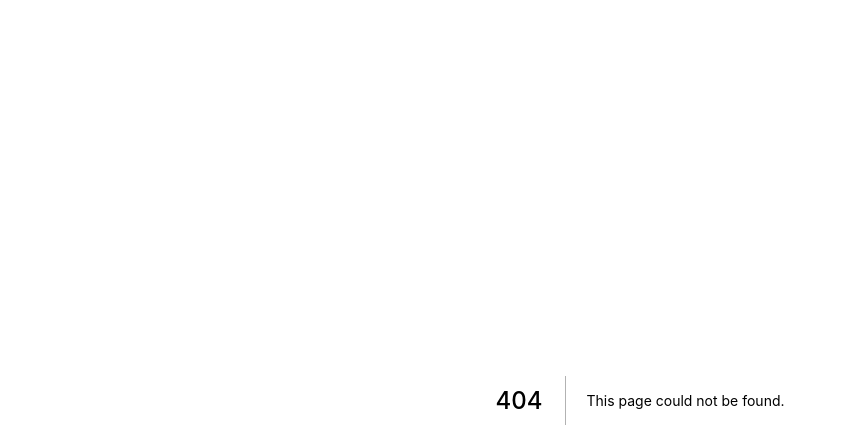
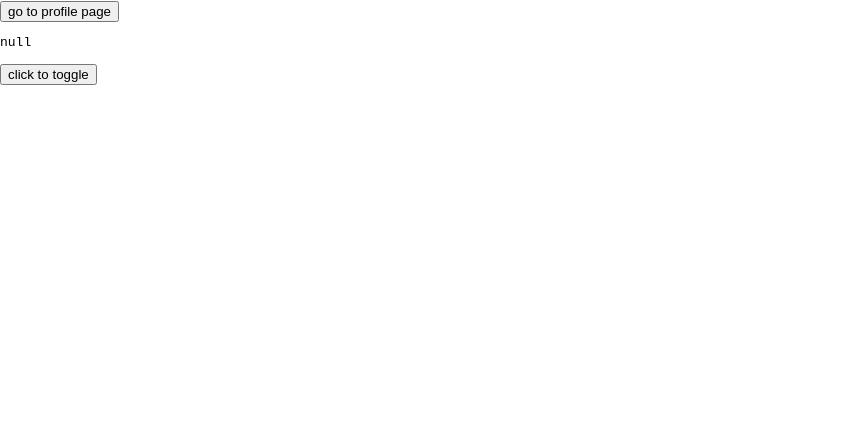
Before and after one commit to greenpea88/BE_react_overview, a Next.js app in the folder my_next_app/: page /profile/update in a window 1280 px wide. Before the commit this address had no page. Shown: the top 448 px of the page, without its empty margins (0-847 px from the left). Built offline with nearby package versions, Linux system fonts and the light colour scheme.

Commit message:
:sparkles: NEW: use context to manage global state

```diff
--- a/my_next_app/pages/_app.js
+++ b/my_next_app/pages/_app.js
@@ -1,14 +1,30 @@
+import { useState } from 'react';
 import { QueryClient, QueryClientProvider } from 'react-query'
 import {ReactQueryDevtools} from "react-query/devtools"
 import '../styles/globals.css'
+import { AuthContext } from './shared/contexts/auth';
 
 const queryClient = new QueryClient();
 
 function MyApp({ Component, pageProps }) {
-  return (<QueryClientProvider client={queryClient}>
-    <Component {...pageProps} />
-    <ReactQueryDevtools initialIsOpen={false}/>
-  </QueryClientProvider>);
+  // context로 사용할 것들의 기본값은 최상위에서 Local로 관리하면 된다.
+  const [profile, setProfile] = useState(null)
+  const [isLoggedIn, setIsLoggedIn] = useState(false)
+
+  return (
+    <AuthContext.Provider
+    value = {{
+      profile,
+      isLoggedIn,
+      setIsLoggedIn,
+      setProfile
+    }}>
+    <QueryClientProvider client={queryClient}>
+      <Component {...pageProps} />
+      <ReactQueryDevtools initialIsOpen={false}/>
+    </QueryClientProvider>
+  </AuthContext.Provider>
+  );
 }
 
 export default MyApp;
--- /dev/null
+++ b/my_next_app/pages/profile/update.jsx
@@ -0,0 +1,28 @@
+import Link from "next/link"
+import { useAuth } from "../shared/contexts/auth"
+
+const UpdateProfilePage = () => {
+    const {profile, setProfile, setIsLoggedIn} = useAuth()
+
+    const toggleProfile = () => {
+        if (profile) {
+            setProfile(null)
+            setIsLoggedIn(false)
+        } else {
+            setProfile("Jhon")
+            setIsLoggedIn(true)
+        }
+    }
+
+    return (
+        <div>
+            <Link href={"/profile"}>
+                <button>go to profile page</button>
+            </Link>
+            <pre>{JSON.stringify(profile, null, 2)}</pre>
+            <button onClick={toggleProfile}>click to toggle</button>
+        </div>
+    )
+}
+
+export default UpdateProfilePage
--- /dev/null
+++ b/my_next_app/pages/shared/contexts/auth.js
@@ -0,0 +1,11 @@
+import { createContext, useContext } from "react";
+
+export const AuthContext = createContext({
+    // 기본값을 넣어둠 -> 적지 않아도 상관은 없다.
+    isLoggedIn: false,
+    profile: null,
+    setIsLoggedIn: () => {},
+    setProfile: () => {}
+})
+
+export const useAuth = () => useContext(AuthContext)
```
Also changed, not shown: my_next_app/pages/profile/index.jsx (added, +20 -0 lines).
